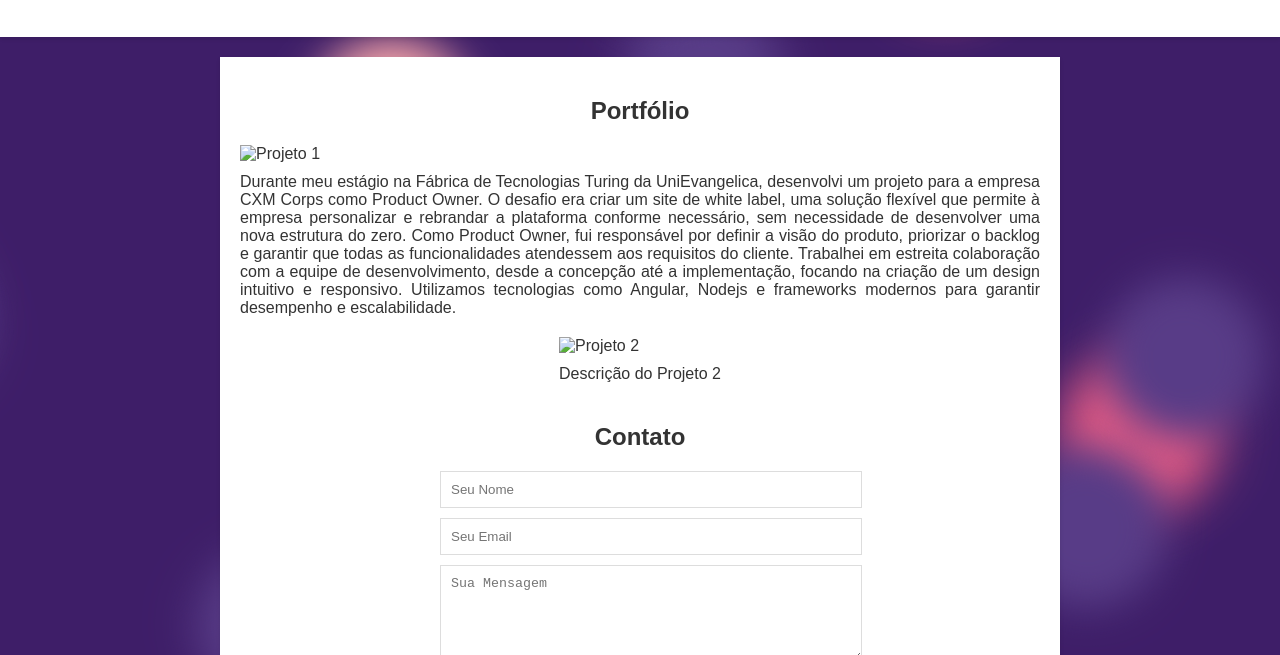
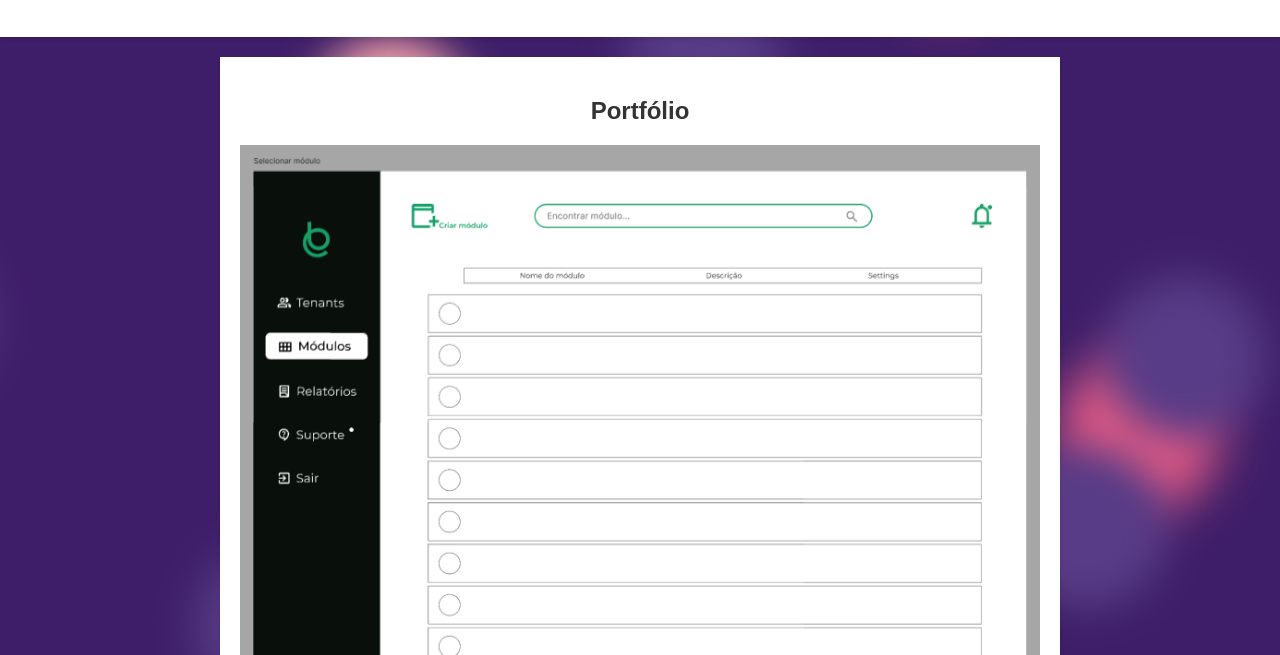
Before and after one commit to Fewyess/Fewyess, a plain HTML site: page index.html in a window 1280 px wide. Shown: the part 145-800 px from the top of the page. Drawn offline with Linux system fonts and the light colour scheme; files whose address does not match are found by name.

Commit message:
Update index.html
coloquei o novo path das imagens

```diff
--- a/index.html
+++ b/index.html
@@ -42,13 +42,13 @@
         <section class="portfolio-section">
             <h2>Portfólio</h2>
             <div class="portfolio-item">
-                <img src="images/captura.png" alt="Projeto 1">
+                <img src="portfolio/images/captura.png" alt="Projeto 1">
                 <p>Durante meu estágio na Fábrica de Tecnologias Turing da UniEvangelica, desenvolvi um projeto para a empresa CXM Corps como Product Owner.
                    O desafio era criar um site de white label, uma solução flexível que permite à empresa personalizar e rebrandar a plataforma conforme necessário, sem necessidade de desenvolver uma nova estrutura do zero.
                    Como Product Owner, fui responsável por definir a visão do produto, priorizar o backlog e garantir que todas as funcionalidades atendessem aos requisitos do cliente. Trabalhei em estreita colaboração com a equipe de desenvolvimento, desde a concepção até a implementação, focando na criação de um design intuitivo e responsivo. Utilizamos tecnologias como Angular, Nodejs e frameworks modernos para garantir desempenho e escalabilidade.</p>
             </div>
             <div class="portfolio-item">
-                <img src="images/captura.png" alt="Projeto 2">
+                <img src="portfolio/images/captura.png" alt="Projeto 2">
                 <p>Descrição do Projeto 2</p>
             </div>
         </section>
```
